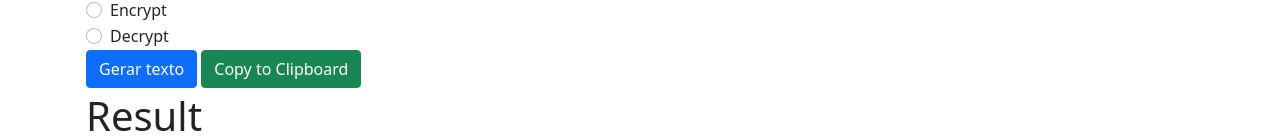
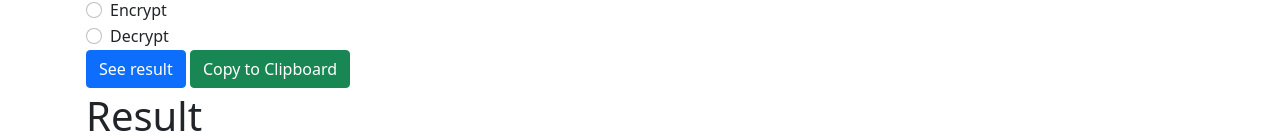
Before and after one commit to Praxant/my-notion-lock, a plain HTML site: page index.html in a window 1280 px wide. Shown: the part 358-498 px from the top of the page. Drawn offline with nearby package versions, Linux system fonts and the light colour scheme.

Commit message:
Update index.html

```diff
--- a/index.html
+++ b/index.html
@@ -33,7 +33,7 @@
             </label>
         </div>
         <div>
-            <button id="go" type="button" class="btn btn-primary">Gerar texto</button>
+            <button id="go" type="button" class="btn btn-primary">See result</button>
             <button onclick="copy()" type="button" class="btn btn-success ml-4">Copy to Clipboard</button>
         </div>
         <h1 class="mt-1">Result</h1>
```
